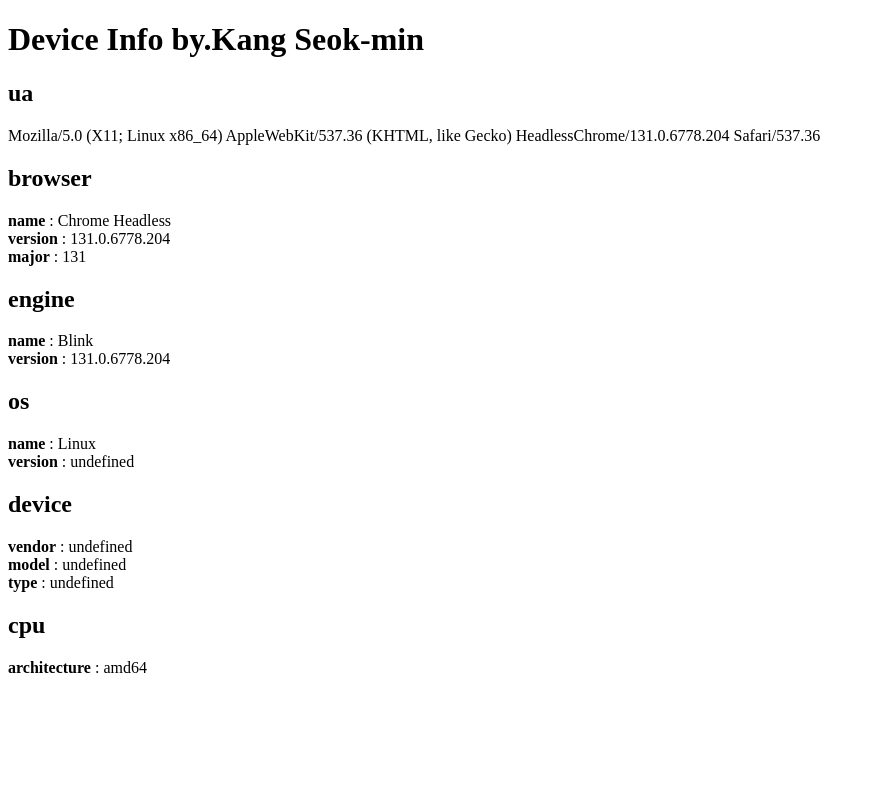
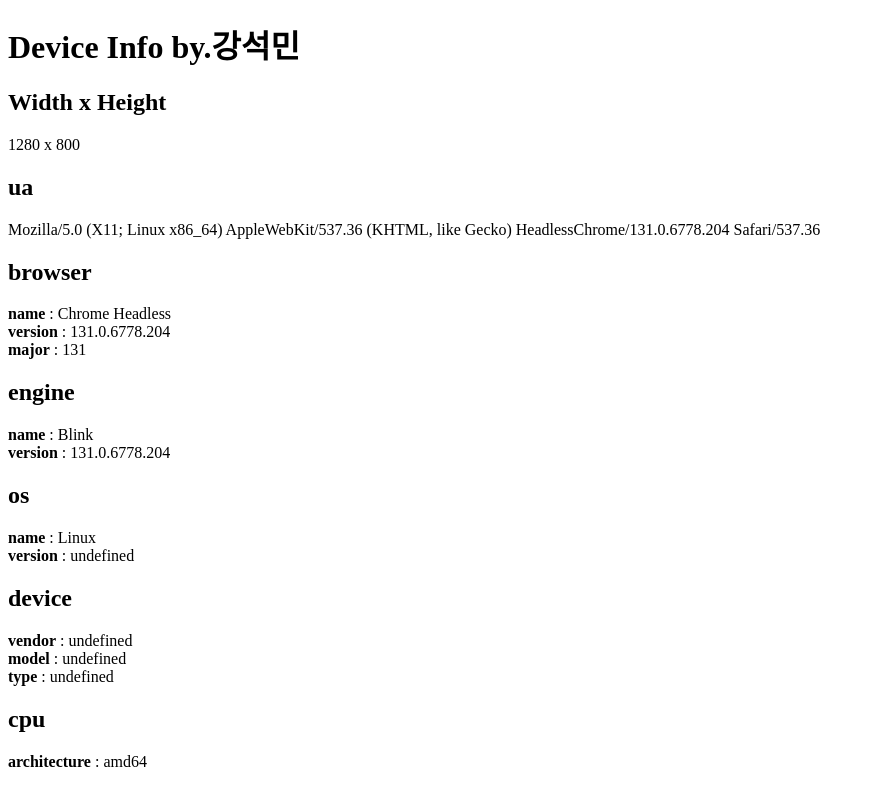
Before and after one commit to rukawa-dev/device_info, a plain HTML site: page index.html in a window 1280 px wide. Shown: the whole page, without its empty margins (0-875 px from the left). Drawn offline with nearby package versions, Linux system fonts and the light colour scheme.

Commit message:
Update index.html

```diff
--- a/index.html
+++ b/index.html
@@ -14,7 +14,31 @@
 </head>
 <body>
 
-<h1>Device Info by.Kang Seok-min</h1>
+<h1>Device Info by.강석민</h1>
+<h2>Width x Height</h2>
+<div>
+  <span>
+    <script>
+      const $width = $(document.currentScript.parentElement);
+      (function repeat_callback() {
+        $width.text(window.innerWidth);
+        requestAnimationFrame(repeat_callback);
+      })();
+    </script>
+  </span>
+  <span>x</span>
+  <span>
+    <script>
+      const $height = $(document.currentScript.parentElement);
+      (function repeat_callback() {
+        $height.text(window.innerHeight);
+        requestAnimationFrame(repeat_callback);
+      })();
+    </script>
+  </span>
+</div>
+
+
 <div id="output">
 
 </div>
```
